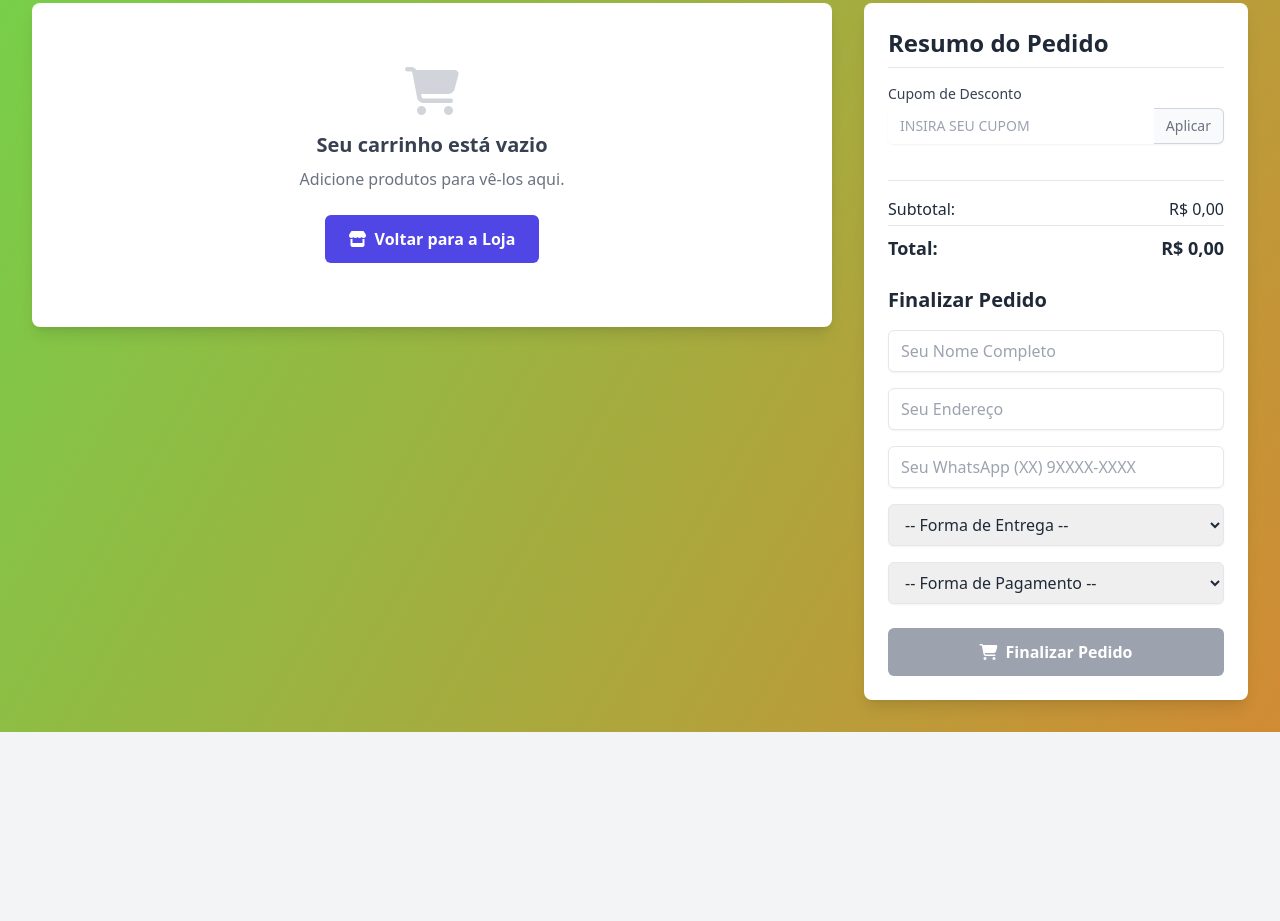
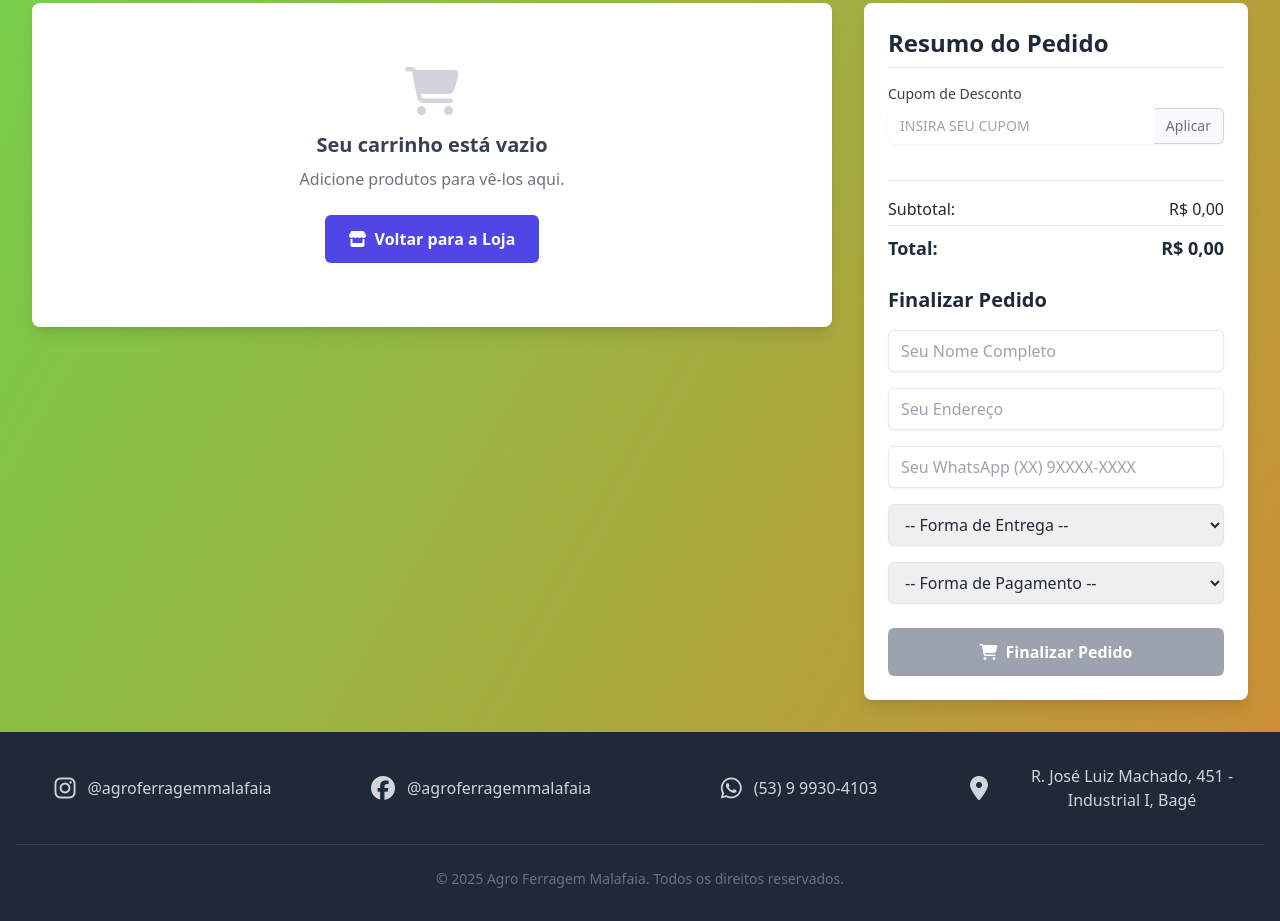
Before and after one commit to AndreKlarosk/site-pedidos.V2.00, a plain HTML site: page carrinho.html in a window 1280 px wide. Shown: the part 201-1122 px from the top of the page. Before the commit the page ends 933 px from the top, so only its background shows below. Drawn offline with nearby package versions, Linux system fonts and the light colour scheme.

Commit message:
Update carrinho.html

```diff
--- a/carrinho.html
+++ b/carrinho.html
@@ -26,7 +26,7 @@
         }
     </script>
 </head>
-<body class="bg-gray-100 font-sans text-gray-800">
+<body class="bg-gray-100 font-sans text-gray-800 flex flex-col min-h-screen">
     <header class="bg-white shadow-md sticky top-0 z-40">
         <div class="container mx-auto p-4 flex justify-between items-center">
             <a href="index.html">
@@ -39,7 +39,7 @@
         </div>
     </header>
 
-    <div class="container mx-auto p-4 md:p-8">
+    <div class="container mx-auto p-4 md:p-8 flex-grow">
         <h1 class="text-3xl font-bold mb-6 text-gray-900">Seu Carrinho de Compras</h1>
         <div id="carrinho-container" class="grid grid-cols-1 lg:grid-cols-3 gap-8 items-start">
             <div id="carrinho-itens-lista" class="lg:col-span-2 bg-white p-6 rounded-lg shadow-lg"></div>
@@ -96,6 +96,32 @@
         </div>
     </div>
 
+    <footer class="bg-gray-800 text-white mt-auto py-8">
+        <div class="container mx-auto px-4 text-center">
+            <div class="grid grid-cols-1 sm:grid-cols-2 md:grid-cols-4 gap-6 text-gray-300">
+                <div class="flex items-center justify-center gap-3">
+                    <i class="fa-brands fa-instagram text-2xl"></i>
+                    <a href="https://www.instagram.com/agroferragemmalafaia" target="_blank" class="hover:text-primary">@agroferragemmalafaia</a>
+                </div>
+                <div class="flex items-center justify-center gap-3">
+                    <i class="fa-brands fa-facebook text-2xl"></i>
+                     <a href="https://www.facebook.com/agroferragemmalafaia" target="_blank" class="hover:text-primary">@agroferragemmalafaia</a>
+                </div>
+                <div class="flex items-center justify-center gap-3">
+                    <i class="fa-brands fa-whatsapp text-2xl"></i>
+                    <a href="https://wa.me/5553999304103" target="_blank" class="hover:text-primary">(53) 9 9930-4103</a>
+                </div>
+                <div class="flex items-center justify-center gap-3">
+                    <i class="fa-solid fa-location-dot text-2xl"></i>
+                    <span>R. José Luiz Machado, 451 - Industrial I, Bagé</span>
+                </div>
+            </div>
+            <div class="mt-8 border-t border-gray-700 pt-6 text-sm text-gray-500">
+                <p>&copy; 2025 Agro Ferragem Malafaia. Todos os direitos reservados.</p>
+            </div>
+        </div>
+    </footer>
+
     <script type="module">
         import { initializeApp } from "https://www.gstatic.com/firebasejs/11.6.1/firebase-app.js";
         import { getFirestore, collection, addDoc, serverTimestamp, getDoc, doc } from "https://www.gstatic.com/firebasejs/11.6.1/firebase-firestore.js";
```
